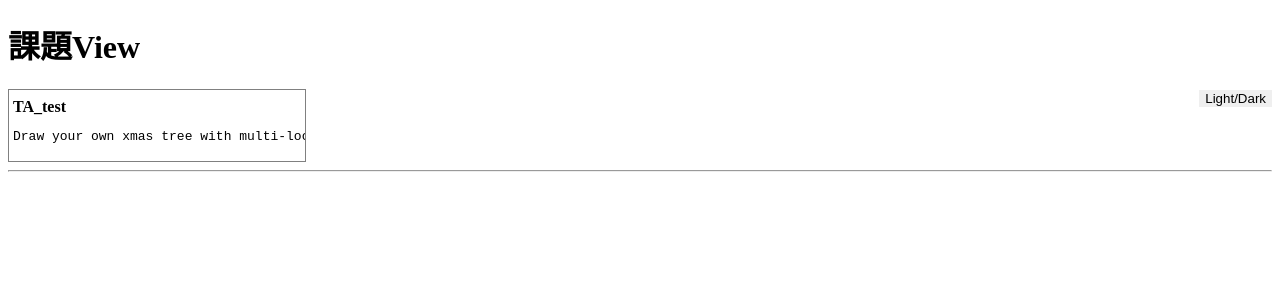
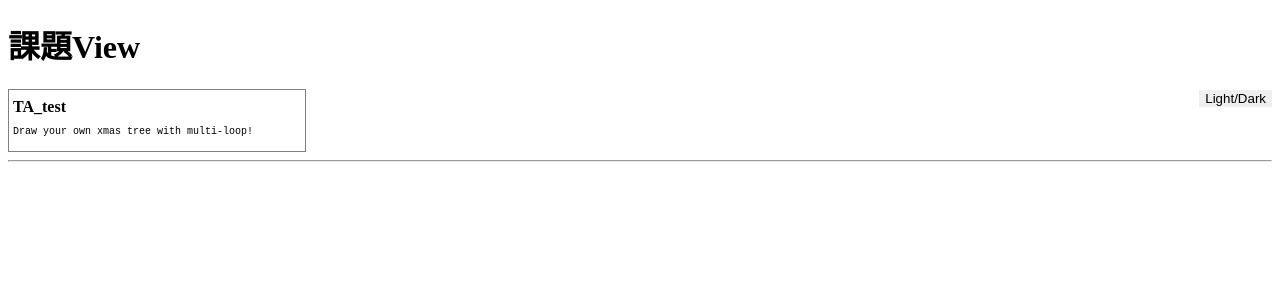
Before and after one commit to elzup/SibylScope, a Next.js app: page / in a window 1280 px wide. Shown: the top 300 px of the page. Built offline with nearby package versions, Linux system fonts and the light colour scheme.

Commit message:
add id sort

```diff
--- a/pages/index.tsx
+++ b/pages/index.tsx
@@ -11,7 +11,8 @@ const IndexPage = () => {
       setWorks(data.data)
     })
   }, [])
-
+  const workEnts = Object.entries(works)
+  workEnts.sort(([k], [k2]) => (k === k2 ? 0 : k < k2 ? -1 : 1))
   return (
     <Layout title="Home">
       <h1>課題View</h1>
@@ -21,7 +22,7 @@ const IndexPage = () => {
         </button>
       </div>
       <div style={{ display: 'grid', gridTemplateColumns: '1fr 1fr 1fr 1fr' }}>
-        {Object.entries(works).map(([k, v]) => (
+        {workEnts.map(([k, v]) => (
           <div
             key={k}
             style={{
@@ -33,7 +34,7 @@ const IndexPage = () => {
           >
             <h4 style={{ margin: '4px 0 0 0' }}>{k}</h4>
             <code>
-              <pre>{v}</pre>
+              <pre style={{ fontSize: 'calc(200px /20)' }}>{v}</pre>
             </code>
           </div>
         ))}
```
